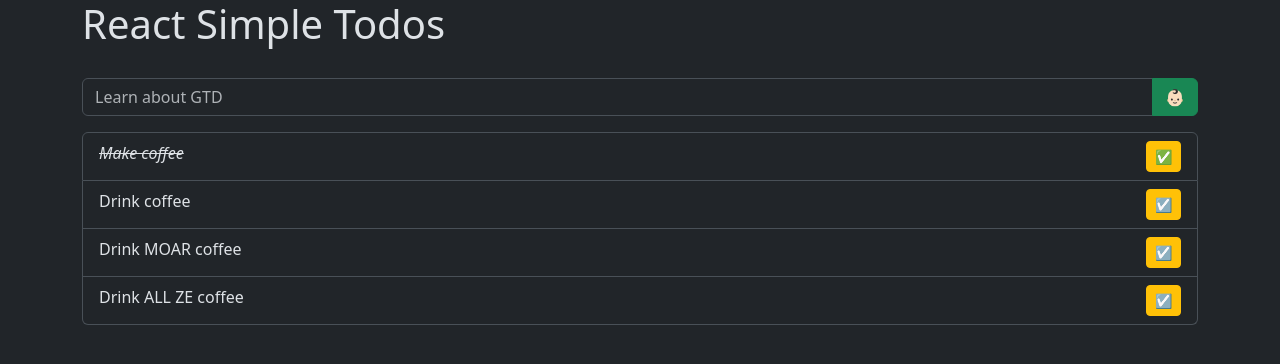
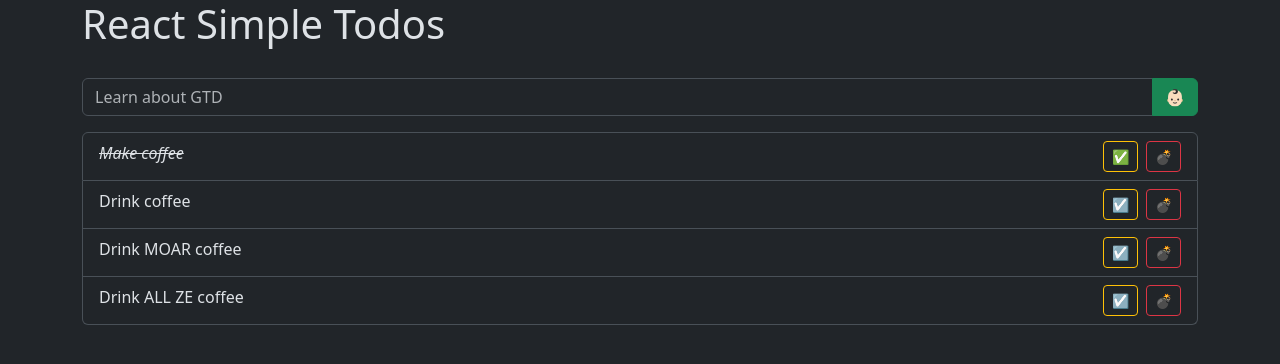
Before and after one commit to drblue/fed23-javascript-2, a React (Vite) app in the folder 02-react-simple-todos/: page / in a window 1280 px wide. Shown: the top 364 px of the page. Built offline with nearby package versions, Linux system fonts and the light colour scheme.

Commit message:
Delete a todo.

```diff
--- a/02-react-simple-todos/src/App.tsx
+++ b/02-react-simple-todos/src/App.tsx
@@ -28,6 +28,10 @@ function App() {
 		setTodos([...todos]);
 	}
 
+	const handleDeleteTodo = (todo: Todo) => {
+		setTodos([...todos.filter(t => t !== todo)]);
+	}
+
 	return (
 		<div className="container">
 			<h1>React Simple Todos</h1>
@@ -54,9 +58,13 @@ function App() {
 
 						<div>
 							<button
-								className="btn btn-sm btn-warning"
+								className="btn btn-sm btn-outline-warning me-2"
 								onClick={() => handleToggleTodo(todo)}
 							>{todo.completed ? "✅" : "☑️"}</button>
+							<button
+								className="btn btn-sm btn-outline-danger"
+								onClick={() => handleDeleteTodo(todo)}
+							>💣</button>
 						</div>
 					</li>
 				))}
```
